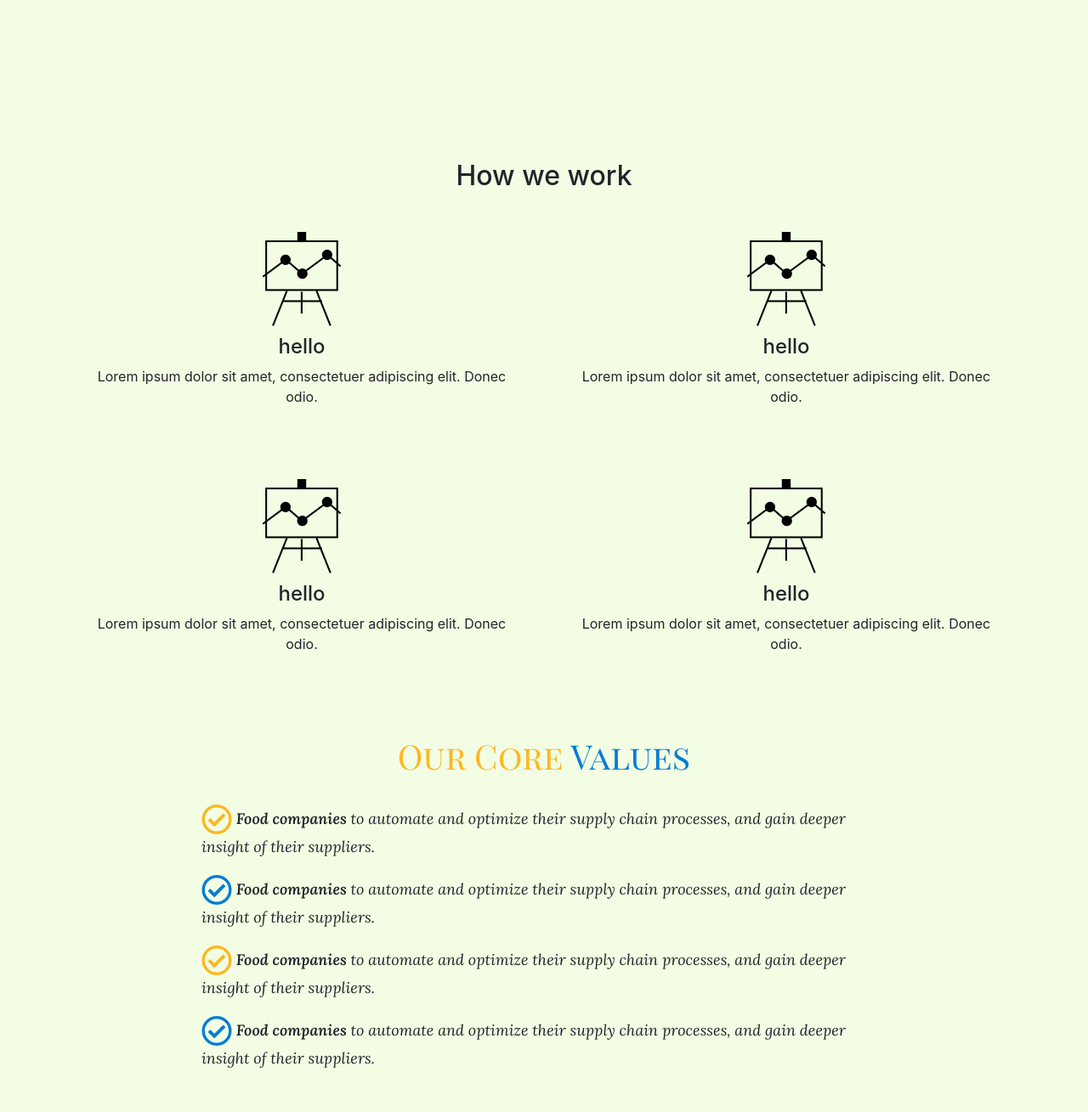
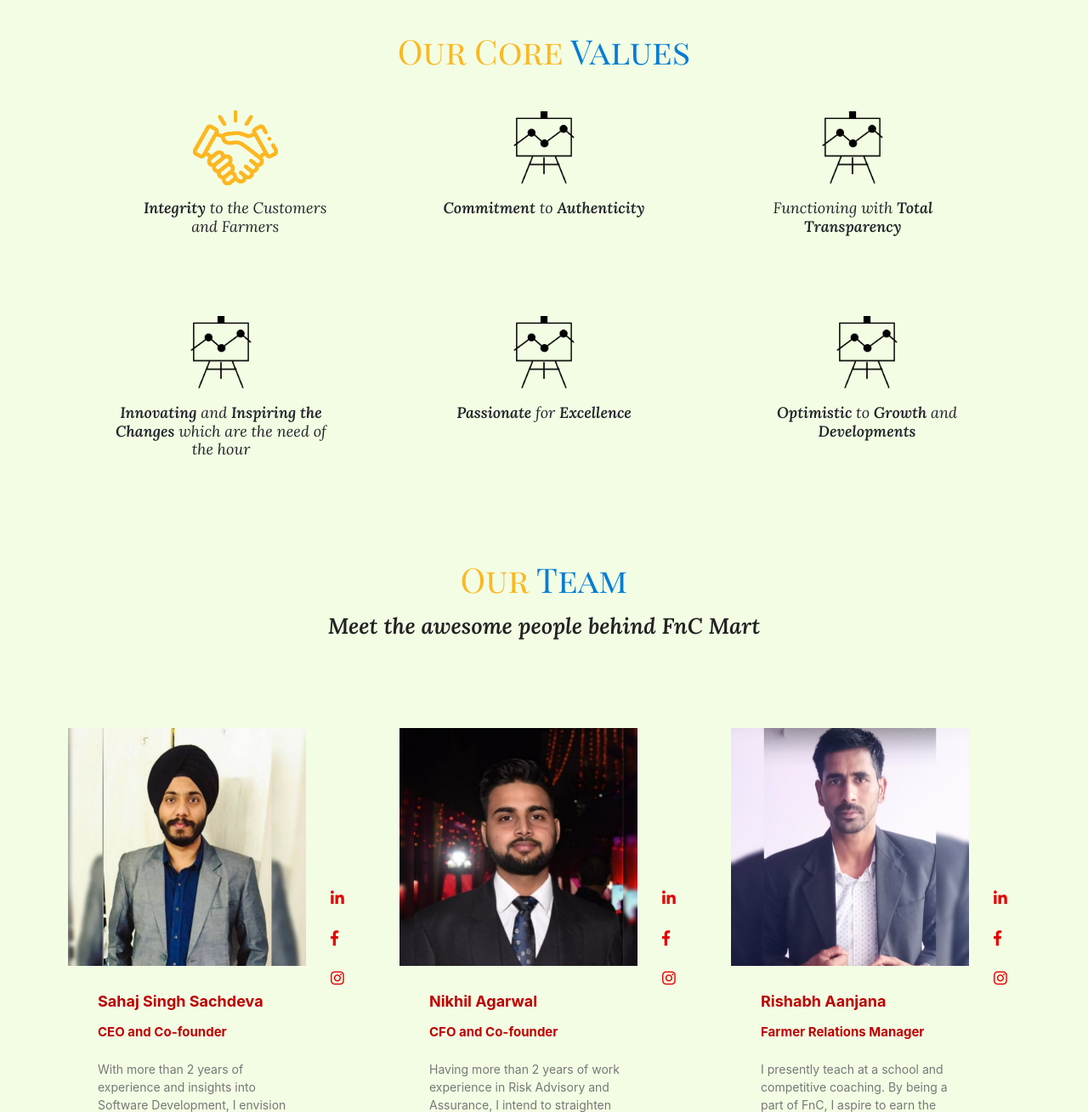
Before and after one commit to sahajsinghsachdeva/FnCMart, a plain HTML site: page about-us.html in a window 1280 px wide. Shown: the part 880-2189 px from the top of the page at 85% size. Drawn offline with Linux system fonts and the light colour scheme; a web font is replaced by a local one.

Commit message:
Core Values Updated

```diff
--- a/about-us.html
+++ b/about-us.html
@@ -46,13 +46,7 @@
         });
     </script>
     <!--calling about-part1 end-->
-    <!--calling about-part2 start-->
-    <script>
-        $(function () {
-            $('#Aboutp2').load("./components/about-part2.html");
-        });
-    </script>
-    <!--calling about-part2 end-->
+
 
       <!--calling Team start-->
       <script>
--- a/components/about-part2.html
+++ /dev/null
@@ -1,31 +0,0 @@
-<div class="container" style="text-align:center;padding-top: 20vh;">
-    <h2 >How we work</h2>
-    <div class="row">
-        <div class="col-12 col-md-12 col-lg-6 col-xl-6" id="he">
-            <img src="../img/Chart.png" alt="" >
-            <h4 id="pointer">hello</h4>
-            <p> Lorem ipsum dolor sit amet, consectetuer adipiscing elit. Donec odio.</p>
-            <div class="mycontent-left">
-            </div>
-        </div>
-        <div class="col-12 col-md-12 col-lg-6 col-xl-6" id="he">
-            <img src="../img/Chart.png" alt="">
-            <h4 id="pointer">hello</h4>
-            <p> Lorem ipsum dolor sit amet, consectetuer adipiscing elit. Donec odio.</p>
-        </div>
-    </div>
-    <div class="row">
-        <div class="col-12 col-md-12 col-lg-6 col-xl-6" id="he">
-            <img src="../img/Chart.png" alt="">
-            <h4 id="pointer">hello</h4>
-            <p> Lorem ipsum dolor sit amet, consectetuer adipiscing elit. Donec odio.</p>
-            <div class="mycontent-left">
-            </div>
-        </div>
-        <div class="col-12 col-md-12 col-lg-6 col-xl-6" id="he">
-            <img src="../img/Chart.png" alt="">
-            <h4 id="pointer">hello</h4>
-            <p> Lorem ipsum dolor sit amet, consectetuer adipiscing elit. Donec odio.</p>
-        </div>
-    </div>
-</div>
--- a/components/core_values.html
+++ b/components/core_values.html
@@ -1,48 +1,37 @@
 <link rel="stylesheet" href="../css/core_values.css">
 
-<section class="core_values">
-    <div class="container-fluid">
-        <h1 class="values_heading">
-            <span style="color:#fdb721;">Our Core</span>
-            <span style="color:#027cd6;">Values</span>
-        </h1>
 
-        <div class="row">
-            <div class="col-12 col-md-12 col-lg-12 col-xl-12">
-                <div class="values value1">
-                    <i class="far fa-check-circle fa-2x odd"></i>
-                    <span class="bold">Food companies</span> to automate and optimize their supply chain processes, and gain deeper insight of their suppliers.
-                </div>
-            </div>
+<div class="container" style="text-align:center;padding-top: 1vh;">
+    <h1 class="values_heading">
+        <span style="color:#fdb721;">Our Core</span>
+        <span style="color:#027cd6;">Values</span>
+    </h1>
+    <div class="row" style="margin: 10px;">
+        <div class="col-xl-4" id="he">
+            <img src="../img/INTEGRITY.png" alt="" class="corevalueicon">
+            <h4 class="values"><span class="bold">Integrity</span> to the Customers and Farmers</h4>
         </div>
-
-        <div class="row">
-            <div class="col-12 col-md-12 col-lg-12 col-xl-12">
-                <div class="values">
-                    <i class="far fa-check-circle fa-2x even"></i>
-                    <span class="bold">Food companies</span> to automate and optimize their supply chain processes, and gain deeper insight of their suppliers.
-                </div>
-            </div>
+        <div class="col-xl-4" id="he">
+            <img src="../img/Chart.png" alt="" class="corevalueicon">
+            <h4 class="values"><span class="bold">Commitment</span> to <span class="bold">Authenticity</span></h4>
         </div>
-
-        <div class="row">
-            <div class="col-12 col-md-12 col-lg-12 col-xl-12">
-                <div class="values">
-                    <i class="far fa-check-circle fa-2x odd"></i>
-                    <span class="bold">Food companies</span> to automate and optimize their supply chain processes, and gain deeper insight of their suppliers.
-                </div>
-            </div>
+        <div class="col-xl-4" id="he">
+            <img src="../img/Chart.png" alt="" class="corevalueicon">
+            <h4 class="values">Functioning with <span class="bold">Total Transparency</span></h4>
         </div>
-
-        <div class="row">
-            <div class="col-12 col-md-12 col-lg-12 col-xl-12">
-                <div class="values">
-                    <i class="far fa-check-circle fa-2x even"></i>
-                    <span class="bold">Food companies</span> to automate and optimize their supply chain processes, and gain deeper insight of their suppliers.
-                </div>
-            </div>
+    </div>
+    <div class="row">
+        <div class="col-xl-4" id="he">
+            <img src="../img/Chart.png" alt="" class="corevalueicon">
+            <h4 class="values"><span class="bold">Innovating</span> and <span class="bold">Inspiring the Changes</span> which are the need of the hour</h4>
         </div>
-
-
+        <div class="col-xl-4" id="he">
+            <img src="../img/Chart.png" alt="" class="corevalueicon">
+            <h4 class="values"><span class="bold">Passionate</span> for <span class="bold">Excellence</span></h4>
+        </div>
+        <div class="col-xl-4" id="he">
+            <img src="../img/Chart.png" alt="" class="corevalueicon">
+            <h4 class="values"><span class="bold">Optimistic</span> to <span class="bold">Growth</span> and <span class="bold">Developments</span></h4>
+        </div>
     </div>
-</section>
+</div>
--- a/components/team.html
+++ b/components/team.html
@@ -30,8 +30,7 @@
                             <div class="lower-content">
                                 <h3><a href="#">Sahaj Singh Sachdeva </a></h3>
                                 <h5><a href="#">CEO and Co-founder </a></h5>
-                                <div class="designation">Having an experience of 1.5+ years experience in Software
-                                    Development. <br></div>
+                                <div class="designation">With more than 2 years of experience and insights into Software Development, I envision to develop an organization: that undertakes the challenging mission to bring change in the life of billions; values bold decisions for the long term impacts; where each stakeholder is gratified to connect with.<br></div>
 
                             </div>
 
@@ -54,8 +53,7 @@
                             <div class="lower-content">
                                 <h3><a href="#">Nikhil Agarwal </a></h3>
                                 <h5><a href="#">CFO and Co-founder </a></h5>
-                                <div class="designation">Having an experience of 2+ years experience in Financials
-                                    and Auditing <br></div>
+                                <div class="designation">Having more than 2 years of work experience in Risk Advisory and Assurance, I intend to straighten and simplify the financial riddles of the company.<br></div>
                             </div>
                         </div>
                     </div>
@@ -75,8 +73,7 @@
                             <div class="lower-content">
                                 <h3><a href="#">Rishabh Aanjana </a></h3>
                                 <h5><a href="#">Farmer Relations Manager</a></h5>
-                                <div class="designation">Having an experience of 1.5+ years experience in Software
-                                    Development. <br></div>
+                                <div class="designation">I presently teach at a school and competitive coaching. By being a part of FnC, I aspire to earn the trust of the farmers by building a wholesome network and devote my share of support to them.<br></div>
                             </div>
                         </div>
                     </div>
@@ -100,8 +97,7 @@
                             <div class="lower-content">
                                 <h3><a href="#">Kavya</a></h3>
                                 <h5><a href="#">Frontend Developer</a></h5>
-                                <div class="designation">Having an experience of 1.5+ years experience in Software
-                                    Development. <br></div>
+                                <div class="designation">With an experience of around a year in Web Development, I wish to grow professionally and apply the best of my skills to make a product by considering the data, human-centric, reliability, scalability and adaptability aspects for it.<br></div>
                             </div>
                         </div>
                     </div>
@@ -121,8 +117,7 @@
                             <div class="lower-content">
                                 <h3><a href="#">Sakshi Tomar</a></h3>
                                 <h5><a href="#">Frontend Developer</a></h5>
-                                <div class="designation">Having an experience of 1.5+ years experience in Software
-                                    Development. <br></div>
+                                <div class="designation">Possessing a skill - set with Frameworks HTML, CSS, ReactJS and Azure Cloud, I seek to innovate the Web Development of FnC Mart and help in releasing the human-centric products.<br></div>
                             </div>
                         </div>
                     </div>
@@ -144,8 +139,7 @@
                             <div class="lower-content">
                                 <h3><a href="#">Navya Vajpayee</a></h3>
                                 <h5><a href="#">Content Creation Team Lead </a></h5>
-                                <div class="designation">Having an experience of 1.5+ years experience in Software
-                                    Development. <br></div>
+                                <div class="designation">I have been into content writing for almost 2 years & I aim to amplify the company’s communication by creating contents that are the key elements in effective communication.<br></div>
                             </div>
                         </div>
                     </div>
@@ -173,8 +167,7 @@
                             <div class="lower-content">
                                 <h3><a href="#">Nikita Lamba</a></h3>
                                 <h5><a href="#"> Marketing Team Lead </a></h5>
-                                <div class="designation">Having an experience of 1.5+ years experience in Software
-                                    Development. <br></div>
+                                <div class="designation">Having around 2 years of experience in Advertising and Marketing, I endeavour to establish a coherent marketing approach for the company to ensure excellent growth.<br></div>
                             </div>
                         </div>
                     </div>
@@ -196,8 +189,7 @@
                             <div class="lower-content">
                                 <h3><a href="#">Divya Singh</a></h3>
                                 <h5><a href="#">Social Media Marketing Intern </a></h5>
-                                <div class="designation">Having an experience of 1.5+ years experience in Software
-                                    Development. <br></div>
+                                <div class="designation">With over a year of hands-on learning in Designing and basic Digital Art, I seek to maximise the reach of the company by making aesthetic designs for the marketing.<br></div>
                             </div>
                         </div>
                     </div>
--- a/css/core_values.css
+++ b/css/core_values.css
@@ -33,3 +33,6 @@
 .bold{
     font-weight: 700;
 }
+.corevalueicon{
+    height: 100px;
+}
```
Also changed, not shown: components/ex-core_values.html (added, +48 -0 lines), img/INTEGRITY.png (added), 1 other file.
